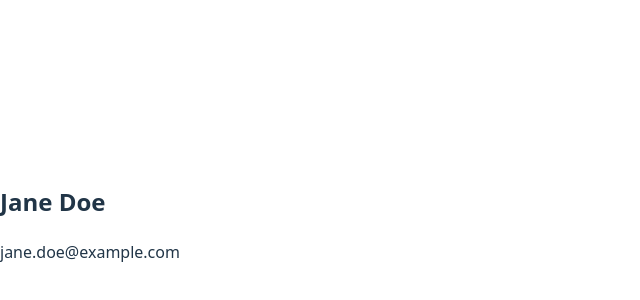
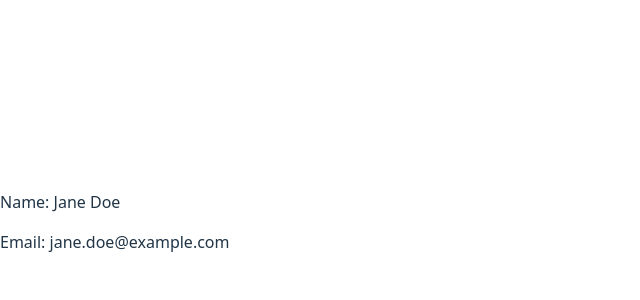
Before and after one commit to trevorkn/alx-fe-reactjs, a React (Vite) app in the folder alx-react-app-props/: page / in a window 1280 px wide. Shown: the part 178-478 px from the top of the page, without its empty margins (0-640 px from the left). Built offline with nearby package versions, Linux system fonts and the light colour scheme.

Commit message:
fix: code

```diff
--- a/alx-react-app-props/src/App.jsx
+++ b/alx-react-app-props/src/App.jsx
@@ -1,6 +1,6 @@
 import ProfilePage from './ProfilePage';
 import React from 'react';
-import UserContext from './context/UserContext';
+import { UserContext } from './context/UserContext';
 
 function App() {
   const userData = {
--- a/alx-react-app-props/src/context/UserContext.js
+++ b/alx-react-app-props/src/context/UserContext.js
@@ -1,5 +1,3 @@
-import { createContext } from 'react'
+import { createContext } from 'react';
 
-const UserContext = createContext();
-
-export default UserContext;
+export const UserContext = createContext();
--- a/alx-react-app-props/src/userDetails.jsx
+++ b/alx-react-app-props/src/userDetails.jsx
@@ -1,11 +1,17 @@
+import React, { useContext } from 'react';
+import { UserContext } from './context/UserContext';
 
-function userDetails({userDetails}) {
+function UserDetails() {
+    const userData = useContext(UserContext);
+    if (!userData) {
+        return <p>No user data found.</p>;
+    }
     return (
         <div>
-            <p>Name: {userDetails.Name}</p>
-            <p>Email: {userDetails.email}</p>
+            <p>Name: {userData.name}</p>
+            <p>Email: {userData.email}</p>
         </div>
-    )
+    );
 }
 
-export default userDetails;
+export default UserDetails;
--- a/alx-react-app-props/src/userInfo.jsx
+++ b/alx-react-app-props/src/userInfo.jsx
@@ -1,18 +1,8 @@
-import React, { useContext } from 'react';
-import UserContext from './context/UserContext';
+import React from 'react';
+import UserDetails from './userDetails';
 
 function UserInfo() {
-    const userData = useContext(UserContext);
-
-    if (!userData) {
-        return <p>No answer found.</p>;
-    }
-    return(
-        <div>
-            <h2>{userData?.name}</h2>
-            <p>{userData?.email}</p>
-        </div>
-    );
+    return <UserDetails />;
 }
 
 export default UserInfo;
```
